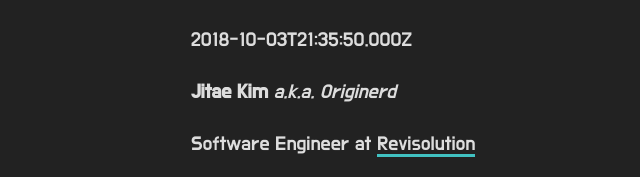
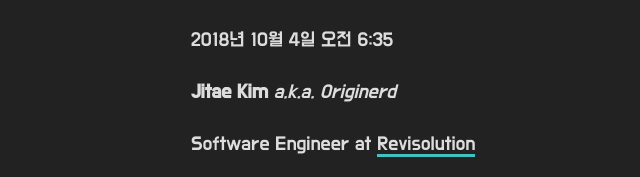
Before and after one commit to originerd/originerd.github.io, a Gatsby site: page /about in a window 1280 px wide. Shown: the part 262-439 px from the top of the page, 9-649 px from the left. Built offline with nearby package versions, Linux system fonts and the light colour scheme; Gatsby itself is replaced by a stand-in of ours; a web font is replaced by a local one.

Commit message:
Use moment to show date
- also fix markdown format

```diff
--- a/src/components/Layout.js
+++ b/src/components/Layout.js
@@ -1,4 +1,6 @@
 import { graphql, StaticQuery } from 'gatsby'
+import moment from 'moment'
+import 'moment/locale/ko'
 import 'normalize.css'
 import 'prismjs/themes/prism-solarizedlight.css'
 import PropTypes from 'prop-types'
@@ -8,6 +10,8 @@
 import '../fonts/index.css';
 import '../styles/layout.css'
 import Header from './Header'
+
+moment.locale('ko')
 
 const Layout = ({ children }) => (
   <StaticQuery
--- a/src/templates/Post.js
+++ b/src/templates/Post.js
@@ -1,5 +1,7 @@
 import { graphql } from 'gatsby'
 import PropTypes from 'prop-types'
+import moment from 'moment'
+import 'moment-timezone'
 import React from 'react'
 
 import Layout from '../components/Layout'
@@ -25,7 +27,7 @@
       <Layout>
         <article className="container container--article">
           <h1>{title}</h1>
-          <p>{date}</p>
+          <p>{moment.tz(date, 'Asia/Seoul').format('lll')}</p>
           {this.renderTags()}
           <div dangerouslySetInnerHTML={{ __html: html }} />
         </article>
```
Also changed, not shown: src/pages/about.md (+5 -5 lines), src/pages/resume.md (+2 -0 lines).
